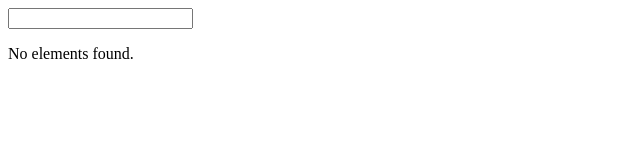
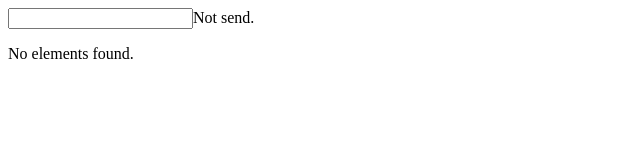
Before and after one commit to koba-masa/scraper, a React (Vite) app: page / in a window 1280 px wide. Shown: the top 160 px of the page, without its empty margins (0-640 px from the left). Built offline with nearby package versions, Linux system fonts and the light colour scheme.

Commit message:
feat: 送信状況を表示する

```diff
--- a/src/components/css_selector.tsx
+++ b/src/components/css_selector.tsx
@@ -4,9 +4,12 @@ export default function CssSelector() {
   const noElementsFoundMessage: Array<string> = ["No elements found."];
 
   const [inputValue, setInputValue] = useState("");
+  const [status, setStatus] = useState("Not send.");
   const [results, setResults] = useState<Array<string>>(noElementsFoundMessage);
 
   const handleInputChange = (event: React.ChangeEvent<HTMLInputElement>) => {
+    setStatus("Sending...");
+
     const cssSelector = event.target.value;
     setInputValue(cssSelector);
 
@@ -18,7 +21,8 @@ export default function CssSelector() {
     if (!tabId) {
       return;
     }
-    setResults([String(tabId)]);
+
+    setStatus("Done");
   };
 
   return (
@@ -30,6 +34,7 @@ export default function CssSelector() {
           value={inputValue}
           onChange={handleInputChange}
         />
+        <span>{status}</span>
       </div>
       <div>
         {
```
